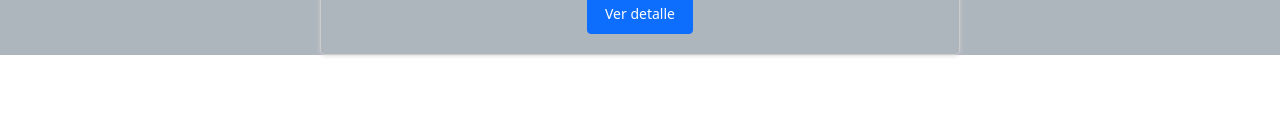
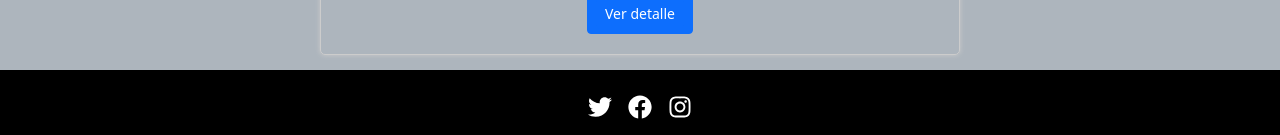
Before and after one commit to MathiasVidarte/mvsports--proyecto-react-js, a React (Create React App) app: page /category/accesorios in a window 1280 px wide. Shown: the part 710-845 px from the top of the page. Before the commit the page ends 800 px from the top, so only its background shows below. Built offline with nearby package versions, Linux system fonts and the light colour scheme.

Commit message:
cree footer sitio

```diff
--- a/src/App.js
+++ b/src/App.js
@@ -4,7 +4,7 @@ import { BrowserRouter, Routes, Route } from 'react-router-dom';
 import NavBar from './components/NavBar/NavBar';
 import ItemListContainer from './components/ItemListContainer/ItemListContainer';
 import ItemDetailContainer from './components/ItemDetailContainer/ItemDetailContainer'
-
+import Footer from './components/Footer/Footer';
 function App() {
   return (
     <div className="App">
@@ -17,6 +17,7 @@ function App() {
         <Route path='*' element={<h1>404 NOT FOUND</h1>} />
       </Routes>
      </BrowserRouter>
+     <Footer />
     </div>
 
   );
--- /dev/null
+++ b/src/components/Footer/Footer.css
@@ -0,0 +1,18 @@
+.footer {
+    background-color: #000;
+    color: #fff;
+    padding: 1rem;
+    margin-top: 15px;
+  }
+
+  .social-icons {
+    display: flex;
+    justify-content: center;
+  }
+
+  .social-icons a {
+
+    color: #fff;
+    font-size: 1.5rem;
+    margin: 0 0.5rem;
+  }
--- /dev/null
+++ b/src/components/Footer/Footer.js
@@ -0,0 +1,15 @@
+import { FaTwitter, FaFacebook, FaInstagram } from 'react-icons/fa';
+import './Footer.css';
+function Footer() {
+  return (
+    <div className="footer">
+      <div className="social-icons">
+        <a href="https://twitter.com"><FaTwitter /></a>
+        <a href="https://facebook.com"><FaFacebook /></a>
+        <a href="https://instagram.com"><FaInstagram /></a>
+      </div>
+    </div>
+  );
+}
+
+export default Footer;
```
